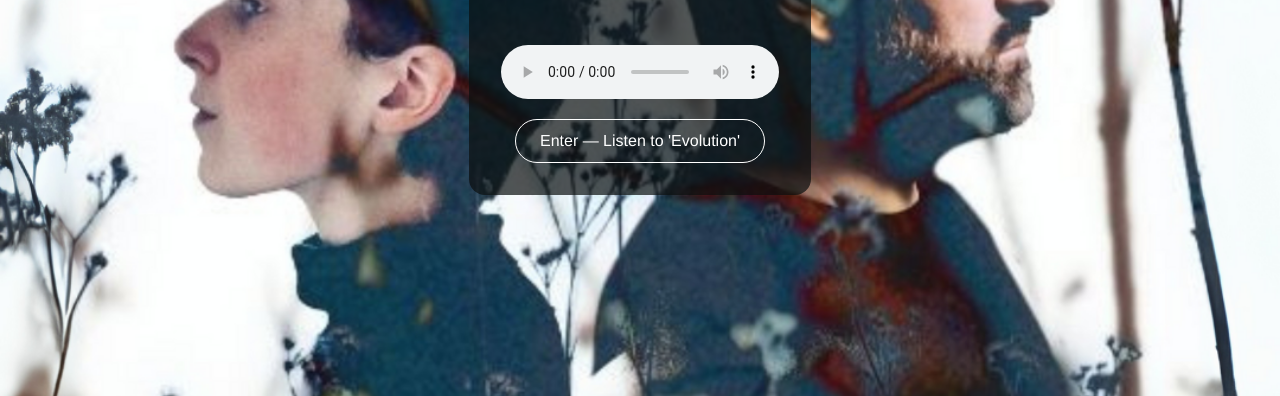
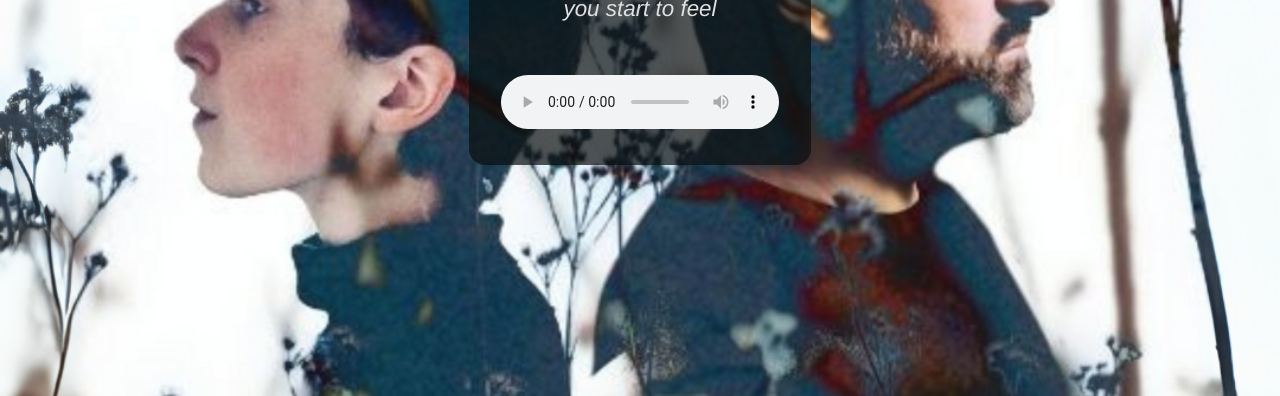
Before and after one commit to infloresceofficial/infloresceofficial.github.io, a plain HTML site: page index.html in a window 1280 px wide. Shown: the part 404-800 px from the top of the page. Drawn offline with Linux system fonts and the light colour scheme.

Commit message:
Update index.html

```diff
--- a/index.html
+++ b/index.html
@@ -44,20 +44,6 @@
       color: #e0e0e0;
       font-style: italic;
     }
-    a {
-      display: inline-block;
-      text-decoration: none;
-      color: #ffffff;
-      border: 1px solid #ffffff;
-      padding: 0.75rem 1.5rem;
-      border-radius: 30px;
-      transition: background-color 0.3s, color 0.3s;
-      margin-top: 1rem;
-    }
-    a:hover {
-      background-color: #ffffff;
-      color: #0a0f0f;
-    }
     audio {
       margin-top: 1rem;
       width: 100%;
@@ -73,7 +59,6 @@
       <source src="https://infloresceofficial.github.io/Evolution-impossiblyhuman.mp3" type="audio/mpeg">
       Your browser does not support the audio element.
     </audio>
-    <a href="/evolution">Enter — Listen to 'Evolution'</a>
   </div>
 </body>
 </html>
```
